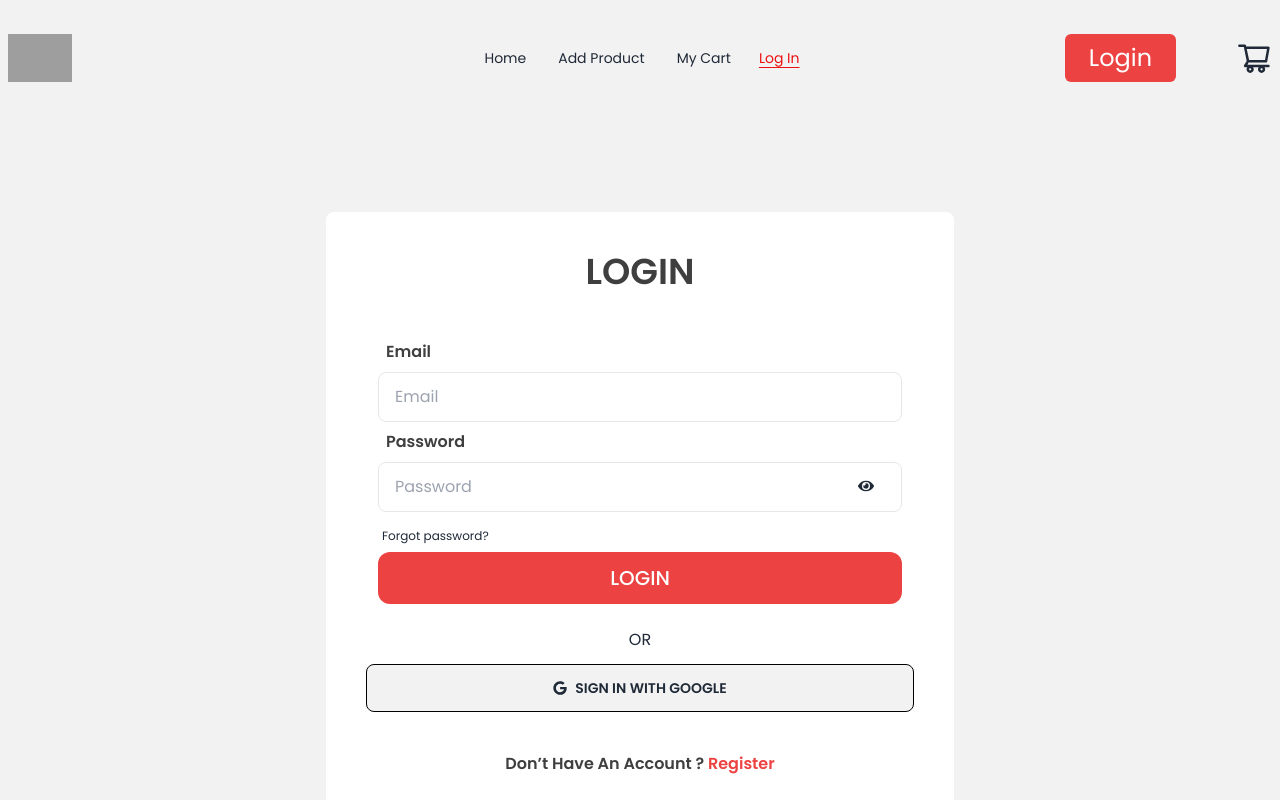
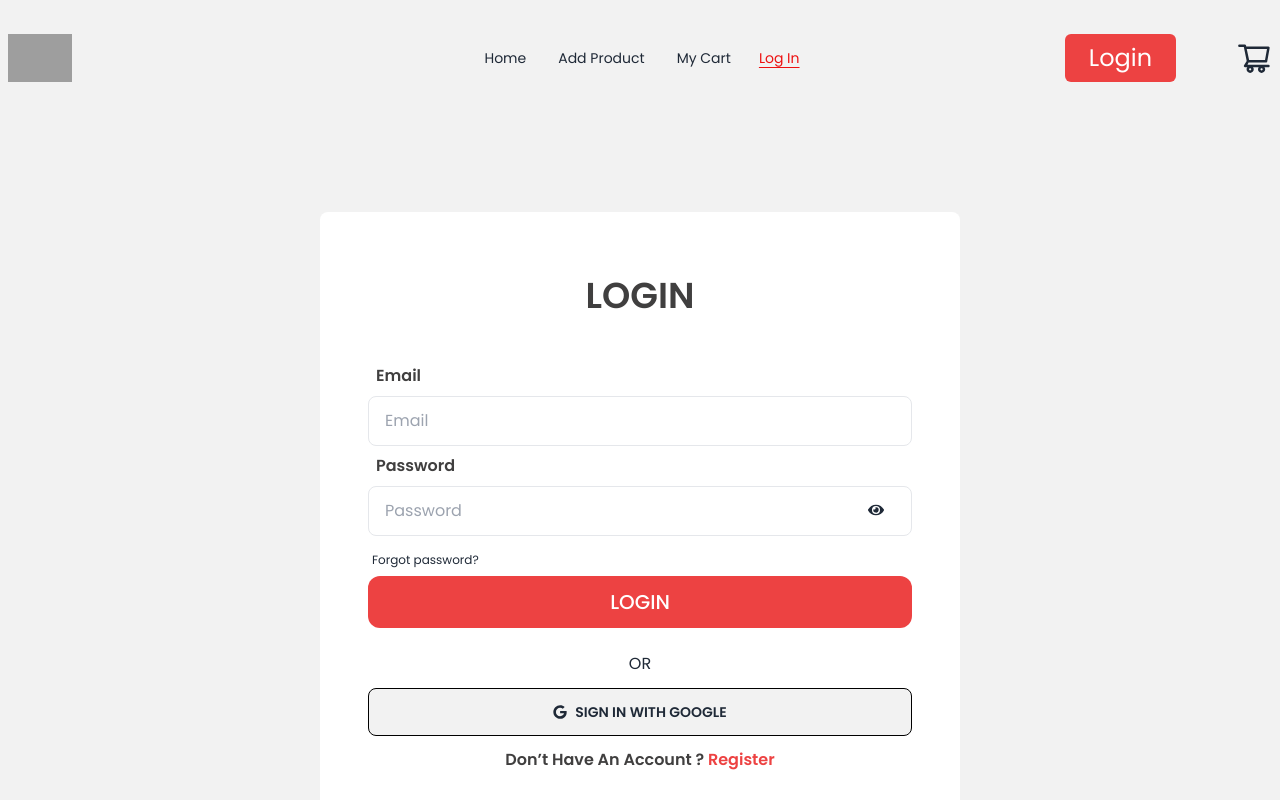
Before and after one commit to sultan435/fashion-apparel-shopping-client, a React (Vite) app: page /login in a window 1280 px wide. Shown: the top 800 px of the page. Built offline with nearby package versions, Linux system fonts and the light colour scheme; no server answers; grey boxes are pictures that could not be loaded; some icons are missing.

Commit message:
my fashion and apparelprojects has been change in the input field

```diff
--- a/src/Pages/AddProducts/AddProducts.jsx
+++ b/src/Pages/AddProducts/AddProducts.jsx
@@ -43,8 +43,8 @@ const AddProducts = () => {
                 <div className=' py-16 px-4 lg:px-28 max-w-screen-xl mx-auto '>
                     <h1 className='text-5xl text-[#374151] mb-8 text-center'>Add New Product</h1>
                     <form onSubmit={handleProduct} className='mt-10'>
-                        <div className='flex gap-6'>
-                            <div className='w-1/2'>
+                        <div className='lg:flex md:flex gap-6'>
+                            <div className='md:w-1/2 lg:w-1/2'>
                                 <label >
                                     <span className="text-lg pl-1">Name</span>
                                 </label>
@@ -52,7 +52,7 @@ const AddProducts = () => {
                                     <input type="text" name='name' placeholder="Enter Name" className="border rounded-lg py-3 px-4 bg-white my-2 w-full" />
                                 </label>
                             </div>
-                            <div className='w-1/2'>
+                            <div className='md:w-1/2 lg:w-1/2'>
                                 <label >
                                     <span className="text-lg pl-1">Brand Name</span>
                                 </label>
@@ -61,8 +61,8 @@ const AddProducts = () => {
                                 </label>
                             </div>
                         </div>
-                        <div className='flex gap-6'>
-                            <div className='w-1/2'>
+                        <div className='lg:flex md:flex gap-6'>
+                            <div className='md:w-1/2 lg:w-1/2'>
                                 <label >
                                     <span className=" text-lg pl-1">Price</span>
                                 </label>
@@ -70,7 +70,7 @@ const AddProducts = () => {
                                     <input type="text" name='price' placeholder="Enter Price" className="border rounded-lg py-3 px-4 bg-white my-2 w-full" />
                                 </label>
                             </div>
-                            <div className='w-1/2'>
+                            <div className='md:w-1/2 lg:w-1/2'>
                                 <label >
                                     <span className="text-lg pl-1">Type</span>
                                 </label>
@@ -79,8 +79,8 @@ const AddProducts = () => {
                                 </label>
                             </div>
                         </div>
-                        <div className='flex gap-6'>
-                            <div className='w-1/2'>
+                        <div className='lg:flex md:flex gap-6'>
+                            <div className='md:w-1/2 lg:w-1/2'>
                                 <label >
                                     <span className=" text-lg pl-1">Image</span>
                                 </label>
@@ -88,7 +88,7 @@ const AddProducts = () => {
                                     <input type="text" name='image' placeholder="Enter Image Url" className="border rounded-lg py-3 px-4 bg-white my-2 w-full" />
                                 </label>
                             </div>
-                            <div className='w-1/2'>
+                            <div className='md:w-1/2 lg:w-1/2'>
                                 <label >
                                     <span className=" text-lg pl-1">Rating</span>
                                 </label>
@@ -97,7 +97,7 @@ const AddProducts = () => {
                                 </label>
                             </div>
                         </div>
-                        <div className='flex gap-6'>
+                        <div className=''>
                             <div className='w-full'>
                                 <label >
                                     <span className="text-lg pl-1">Short Description</span>
--- a/src/Pages/LogIn/LogIn.jsx
+++ b/src/Pages/LogIn/LogIn.jsx
@@ -63,13 +63,13 @@ const LogIn = () => {
     return (
         <div>
             <Navbar></Navbar>
-            <div className="bg-[#f2f2f2] py-24 px-3">
-                <div className="md:w-3/4 lg:w-1/2 mx-auto bg-white p-10 rounded-lg">
+            <div className="bg-[#f2f2f2] py-24">
+                <div className="md:w-3/4 lg:w-1/2 mx-auto bg-white px-4 md:px-10 lg:px-12 py-16 rounded-lg">
                     <div className="text-center mb-12">
                         <h1 className="text-4xl text-[#403F3F] font-semibold">LOGIN</h1>
                     </div>
                     <form onSubmit={handleUserLogin} >
-                        <div className="px-3 mt-8">
+                        <div className="mt-8">
 
                             <div className="">
                                 <label>
@@ -115,13 +115,13 @@ const LogIn = () => {
                     </div>
                     <p className="text-center">OR</p>
                     <div className="">
-                        <button onClick={handleGoogleLogin} className="btn w-full border-black my-3 px-6">
+                        <button onClick={handleGoogleLogin} className="btn w-full border-black my-3">
                             <FaGoogle></FaGoogle>
                             Sign in with Google
                         </button>
                     </div>
 
-                    <p className="mt-7 text-center text-[#403F3F] font-semibold">Don’t Have An Account ? <Link className="text-[#ed4242]" to="/register">Register</Link></p>
+                    <p className="text-center text-[#403F3F] font-semibold">Don’t Have An Account ? <Link className="text-[#ed4242]" to="/register">Register</Link></p>
                 </div>
             </div>
         </div>
--- a/src/Pages/Register/Register.jsx
+++ b/src/Pages/Register/Register.jsx
@@ -64,7 +64,7 @@ const Register = () => {
         <div>
             <Navbar></Navbar>
             <div className="bg-[#f2f2f2] py-24 px-3">
-                <div className="md:w-3/4 lg:w-1/2 mx-auto bg-white p-10 rounded-lg">
+                <div className="md:w-3/4 lg:w-1/2 mx-auto bg-white px-4 md:px-10 lg:px-12 py-16 rounded-lg">
                     <div className="text-center mb-12">
                         <h1 className="text-4xl text-[#403F3F] font-semibold">Register</h1>
                     </div>
```
